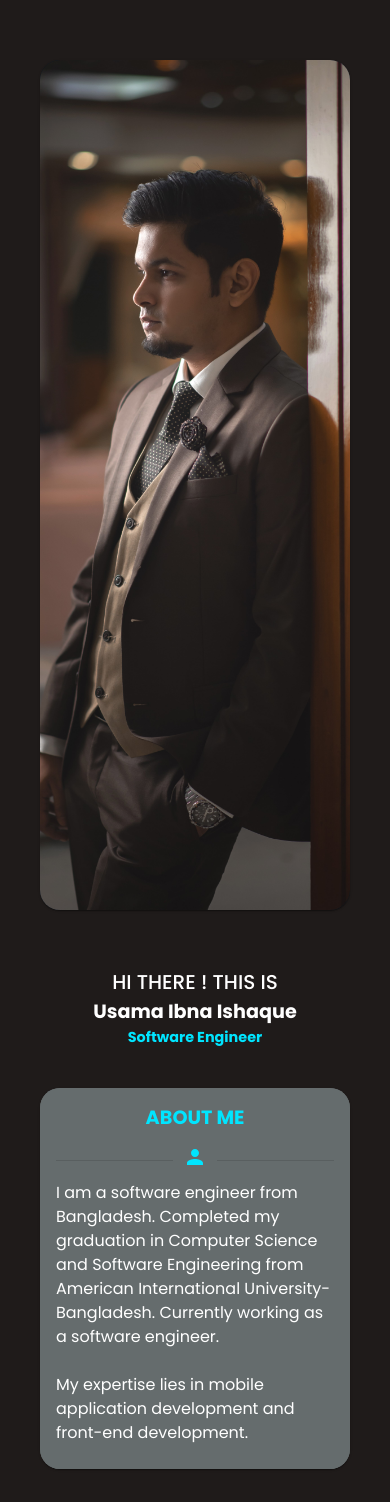
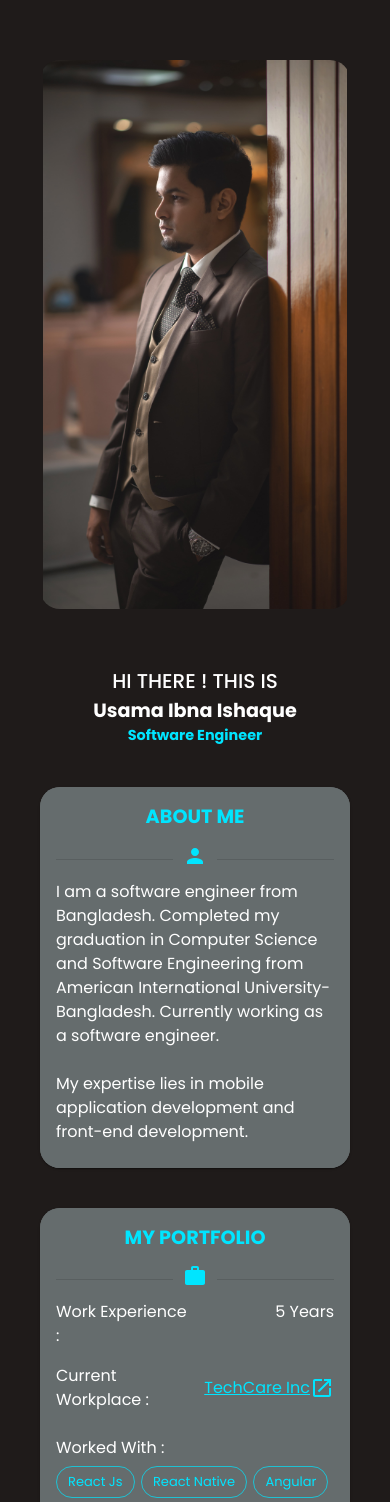
Before and after one commit to Usama007/usama-ibna-ishaque, a React (Create React App) app: page / in a window 390 px wide. Shown: the top 1502 px of the page. Built offline with nearby package versions, Linux system fonts and the light colour scheme.

Commit message:
responsiveness

```diff
--- a/src/App.js
+++ b/src/App.js
@@ -13,7 +13,7 @@ let darkTheme = createTheme({
   palette: {
     background: {
       default: "#1f1b1a",
-      paper: "#0a1929",
+      paper: "#656c6d",
     },
     secondary: {
       main: "#00e5ff",
--- a/src/components/Portfolio.jsx
+++ b/src/components/Portfolio.jsx
@@ -37,18 +37,23 @@ export default function Portfolio() {
           <Grid container spacing={1} pb={2} alignItems={"center"}>
             <Grid item lg={12}>
               <Grid container pb={2} spacing={2}>
-                <Grid item lg={6} textAlign="left">
-                  <Typography variant="body1">
-                    Total Work Experience :
-                  </Typography>
+                <Grid item lg={6} sm={6} xs={6} textAlign="left">
+                  <Typography variant="body1">Work Experience :</Typography>
                 </Grid>
-                <Grid item lg={6} textAlign="right">
+                <Grid item lg={6} sm={6} xs={6} textAlign="right">
                   <Typography variant="body1">5 Years</Typography>
                 </Grid>
-                <Grid item lg={6} textAlign="left">
+                <Grid item lg={6} sm={6} xs={5} textAlign="left">
                   <Typography variant="body1">Current Workplace :</Typography>
                 </Grid>
-                <Grid item lg={6} display={"flex"} justifyContent={"flex-end"}>
+                <Grid
+                  item
+                  lg={6}
+                  sm={6}
+                  xs={7}
+                  display={"flex"}
+                  justifyContent={"flex-end"}
+                >
                   <Link
                     href="https://techcare.co/"
                     sx={{
@@ -67,7 +72,7 @@ export default function Portfolio() {
             <Grid item lg={12}>
               <Grid container>
                 <Grid item lg={3}>
-                  <Typography variant="body1" sx={{ textAlign: "left" }}>
+                  <Typography variant="body1" gutterBottom sx={{ textAlign: "left" }}>
                     Worked With :
                   </Typography>
                 </Grid>
@@ -122,7 +127,7 @@ export default function Portfolio() {
           </Grid>
           <Divider sx={{ marginTop: 1, marginBottom: 2 }} />
 
-          <Grid container spacing={5}>
+          <Grid container spacing={3}  justifyContent="center">
             <Grid item lg={6}>
               <Button
                 variant="outlined"
--- a/src/components/Projects.jsx
+++ b/src/components/Projects.jsx
@@ -70,7 +70,7 @@ const itemData = [
 
 export default function Projects({ setOpen }) {
   return (
-    <Paper sx={{ height: "100vh" }}>
+    <Paper sx={{ paddingBottom:5, bgcolor: "#1f1b1a"  }}>
       <AppBar sx={{ position: "relative" }}>
         <Toolbar>
           <IconButton
--- a/src/pages/home.jsx
+++ b/src/pages/home.jsx
@@ -21,13 +21,15 @@ export default function Home() {
 
     >
       <Grid item lg={4} md={4} sm={6} xs={12} pb={2}>
-        <Card sx={{ borderRadius: 5 }}>
+        <Card sx={{ borderRadius: 5 }} elevation={0}>
           <CardMedia
             component="img"
-            sx={{objectFit:'cover'}}
+            sx={{objectFit:'cover',backgroundColor:'#1f1b1a'}}
+
             height={850}
             srcSet={usama}
-            alt="Paella dish"
+            alt="usama"
+            className="profilePic"
           />
         </Card>
       </Grid>
--- a/src/pages/homeStyles.css
+++ b/src/pages/homeStyles.css
@@ -5,7 +5,7 @@
   justify-content: center;
   align-items: flex-start;
   text-align: center;
-  background-color: #656c6d !important;
+  background-color: #656c6d;
 }
 
 .cardContent {
@@ -19,7 +19,7 @@
 }
 
 .contactTypo {
-  font-size: .95rem!important;
+  font-size: 0.95rem !important;
 }
 
 .icon {
@@ -28,24 +28,23 @@
   margin-bottom: 5px;
 }
 
-
-@media screen and (width< 480px) {
-  .card {
-    /* height: 80px; */
-    /* width: 340px; */
+@media screen and (width< 413px) {
+  .profilePic {
+    height: 65vh;
+    object-fit: contain !important;
   }
 }
 
-@media screen and (width> 480px) and (width< 750px) {
-  .card {
-    /* height: 90px; */
-    /* width: 340px; */
+@media screen and (width> 413px) and (width< 750px) {
+  .profilePic {
+    height: 75vh;
+    object-fit: contain !important;
   }
 }
 
 @media screen and (width> 750px) and (width< 1200px) {
   .card {
-    height: 350px;
+    height: 380px;
     width: 540px;
   }
 }
```
